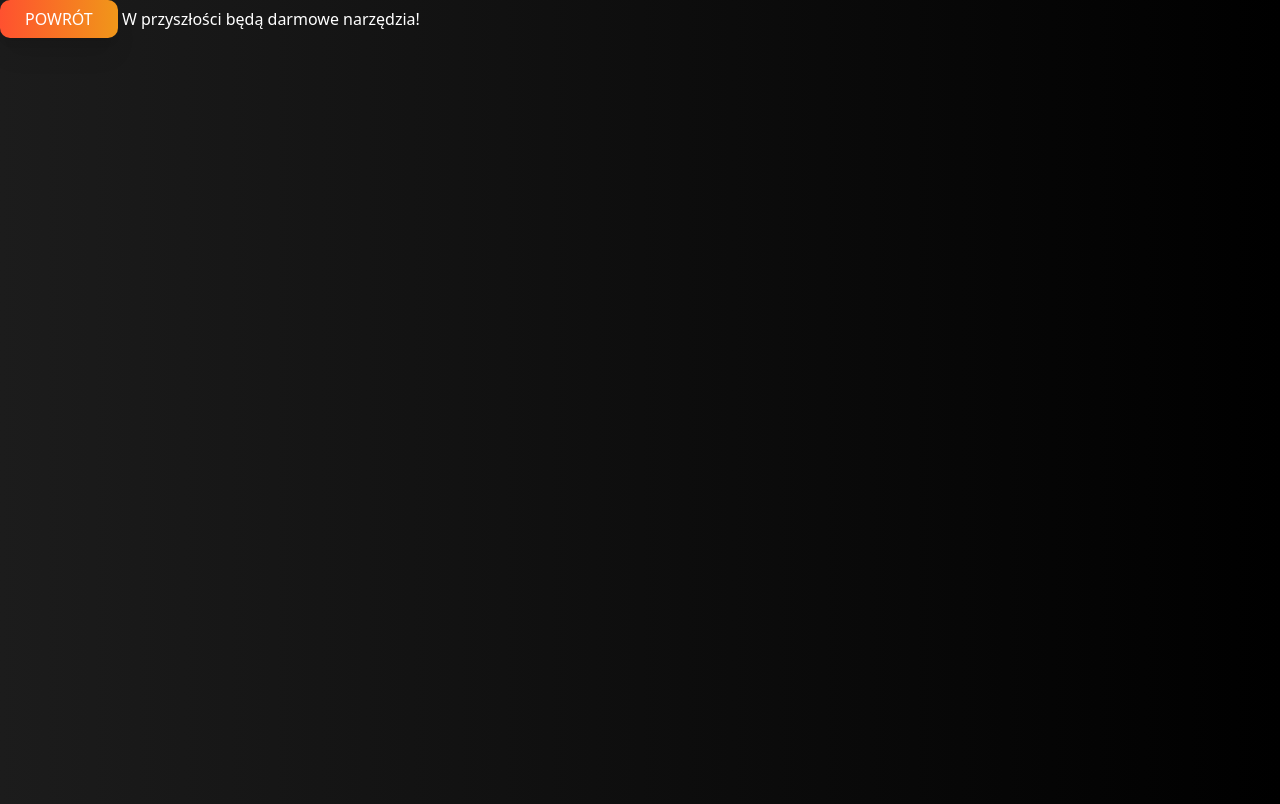
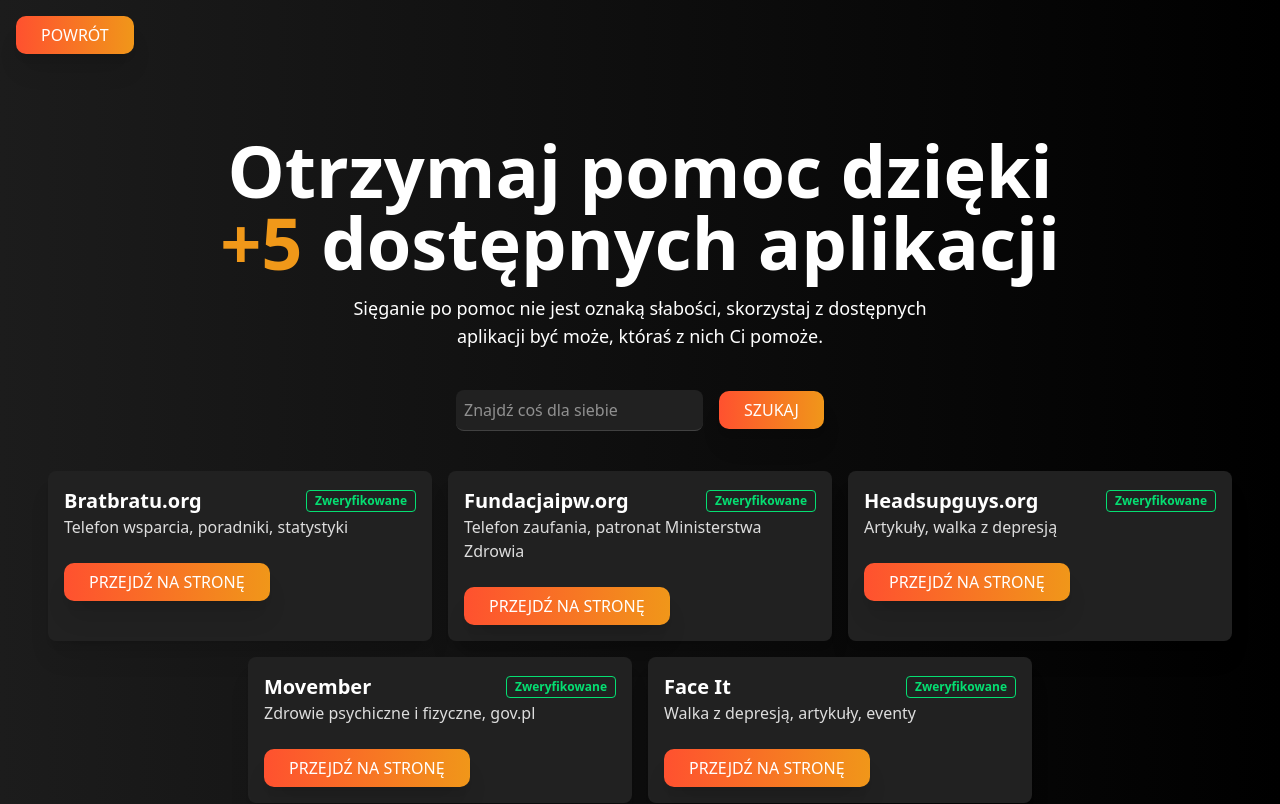
Before and after one commit to maciek617/insideoutlife, a Nuxt app: page /tools in a window 1280 px wide. Shown: the top 804 px of the page. Built offline with nearby package versions, Linux system fonts and the light colour scheme; no server answers.

Commit message:
Add tools

```diff
--- /dev/null
+++ b/app/components/tools/Card.vue
@@ -0,0 +1,25 @@
+<template>
+  <div class="bg-[#212121] max-w-sm p-4 rounded-lg shadow-xl w-full">
+    <div class="flex justify-between items-center">
+      <p class="font-bold text-xl">{{ props.title }}</p>
+      <UseBadge v-if="props.isVerified" />
+    </div>
+    <p class="text-[#dddddd]">{{ props.desc }}</p>
+
+    <NuxtLink :to="props.link" target="_blank">
+      <UseButton text="Przejdź na stronę" class="mt-6" />
+    </NuxtLink>
+  </div>
+</template>
+
+<script lang="ts" setup>
+const props = defineProps<{
+  title: string;
+  desc: string;
+  link: string;
+  isVerified: boolean;
+}>();
+
+</script>
+
+<style></style>
--- /dev/null
+++ b/app/components/tools/Hero.vue
@@ -0,0 +1,17 @@
+<template>
+  <div class="pt-10 lg:pt-20">
+    <h1
+      class="font-bold max-w-4xl mx-auto text-center text-3xl md:text-5xl lg:text-6xl xl:text-7xl"
+    >
+      Otrzymaj pomoc dzięki <span class="text-[#f09819]">+5</span> dostępnych aplikacji
+    </h1>
+    <p class="mt-4 text-center max-w-xl mx-auto xl:text-lg">
+      Sięganie po pomoc nie jest oznaką słabości, skorzystaj z dostępnych
+      aplikacji być może, któraś z nich Ci pomoże.
+    </p>
+  </div>
+</template>
+
+<script lang="ts" setup></script>
+
+<style></style>
--- /dev/null
+++ b/app/components/tools/Search.vue
@@ -0,0 +1,29 @@
+<template>
+  <div class="flex justify-center mt-10">
+    <div>
+      <input
+        v-model="serachTerm"
+        type="text"
+        placeholder="Znajdź coś dla siebie"
+        class="border-b border-[#414141] p-2 rounded-lg bg-[#212121] outline-0 focus:border-[#999999]"
+        @keyup="() => {
+          if(serachTerm) return
+          $emit('searching', '')
+        }"
+      />
+      <UseButton
+        text="Szukaj"
+        class="ml-4"
+        @click="$emit('searching', serachTerm)"
+      />
+    </div>
+  </div>
+</template>
+
+<script lang="ts" setup>
+const serachTerm = ref("");
+
+const emits = defineEmits(["searching"]);
+</script>
+
+<style></style>
--- /dev/null
+++ b/app/components/use/Badge.vue
@@ -0,0 +1,9 @@
+<template>
+  <div class="border border-green-400 rounded w-fit px-2 py-0.5 text-green-400 font-bold text-xs">
+    <p>Zweryfikowane</p>
+  </div>
+</template>
+
+<script lang="ts" setup></script>
+
+<style></style>
--- a/app/pages/app/updates/index.vue
+++ b/app/pages/app/updates/index.vue
@@ -1,7 +1,9 @@
 <template>
   <div class="container mx-auto min-h-[100vh] text-white">
     <h1 class="text-center pt-20">
-      Tutaj będą wzmianki o nowych aktualizacjach
+      <p>
+        14.10.2025 Updated - Dodanie dostępnych aplikacji wsparcia mężczyzn.
+      </p>
     </h1>
   </div>
 </template>
--- a/app/pages/tools/index.vue
+++ b/app/pages/tools/index.vue
@@ -1,12 +1,74 @@
 <template>
-  <div class="text-white min-h-[100vh]">
+  <div class="text-white min-h-[100vh] container mx-auto px-4 pt-4">
     <NuxtLink to="/">
       <UseButton text="Powrót" />
     </NuxtLink>
-    W przyszłości będą darmowe narzędzia!
+    <ToolsHero />
+    <ToolsSearch @searching="(e) => filterApps(e)" />
+
+    <div class="flex gap-4 flex-wrap mt-10 justify-center">
+      <ToolsCard
+        v-for="appInfo in filteredAppInfoBase"
+        :key="appInfo.title"
+        :title="appInfo.title"
+        :desc="appInfo.desc"
+        :link="appInfo.link"
+        :is-verified="appInfo.isVerfied"
+      />
+    </div>
+
+    <div class="text-center mt-20">
+      <p>
+        Jeśli znasz jakąś aplikację lub stronę internetową wsparcia a nie ma jej
+        tutaj, koniecznie się skontaktuj: kontakt@insideoutlife.pl
+      </p>
+    </div>
   </div>
 </template>
 
-<script lang="ts" setup></script>
+<script lang="ts" setup>
+const appInfoBase = ref([
+  {
+    title: "Bratbratu.org",
+    desc: "Telefon wsparcia, poradniki, statystyki",
+    link: "https://bratbratu.org/",
+    isVerfied: true,
+  },
+  {
+    title: "Fundacjaipw.org",
+    desc: "Telefon zaufania, patronat Ministerstwa Zdrowia",
+    link: "https://www.fundacjaipw.org/mezczyzni",
+    isVerfied: true,
+  },
+  {
+    title: "Headsupguys.org",
+    desc: "Artykuły, walka z depresją",
+    link: "https://headsupguys.org/",
+    isVerfied: true,
+  },
+  {
+    title: "Movember",
+    desc: "Zdrowie psychiczne i fizyczne, gov.pl",
+    link: "https://www.gov.pl/web/psse-jelenia-gora/movember",
+    isVerfied: true,
+  },
+  {
+    title: "Face It",
+    desc: "Walka z depresją, artykuły, eventy",
+    link: "https://www.faceitfoundation.org/",
+    isVerfied: true,
+  },
+]);
+
+const filteredAppInfoBase = ref(appInfoBase.value);
+
+const filterApps = (term: string) => {
+  filteredAppInfoBase.value = appInfoBase.value.filter(
+    (appInfo) =>
+      appInfo.title.toLowerCase().includes(term.toLowerCase()) ||
+      appInfo.desc.toLowerCase().includes(term.toLowerCase())
+  );
+};
+</script>
 
 <style></style>
```
